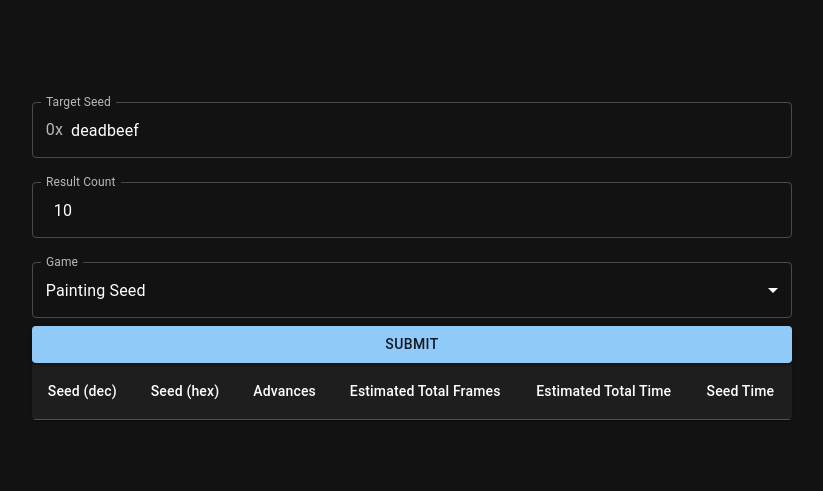
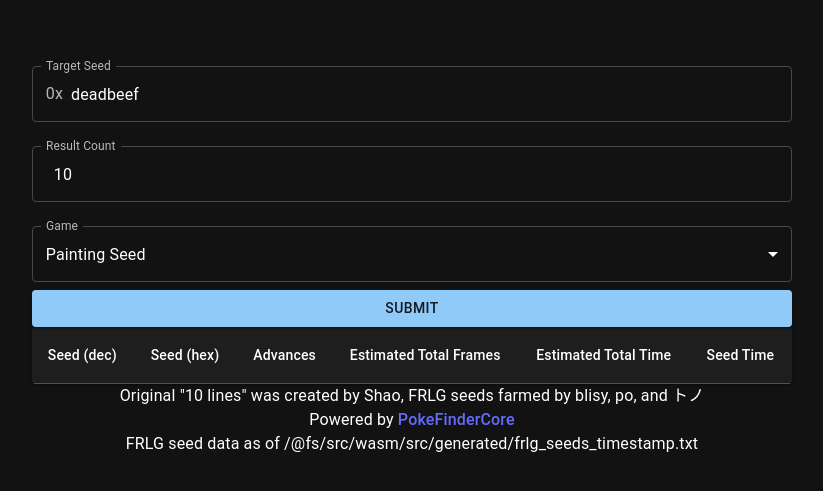
Before and after one commit to lincoln-lm/ten-lines, a React (Vite) app: page / in a window 1280 px wide. Shown: the part 147-638 px from the top of the page, without its empty margins (228-1051 px from the left). Built offline with nearby package versions, Linux system fonts and the light colour scheme.

Commit message:
credit footer w/ timestamp

```diff
--- a/src/components/TenLinesForm.tsx
+++ b/src/components/TenLinesForm.tsx
@@ -4,6 +4,7 @@ import { useState } from "react";
 import { Box, Button, MenuItem, TextField } from "@mui/material";
 
 import fetchTenLines from "../tenLines";
+import FrLgSeedsTimestamp from "../wasm/src/generated/frlg_seeds_timestamp.txt?raw";
 import FrEngSeedsUrl from "../wasm/src/generated/fr_eng.bin?url";
 import LgEngSeedsUrl from "../wasm/src/generated/lg_eng.bin?url";
 import FrJpn10SeedsUrl from "../wasm/src/generated/fr_jpn_1_0.bin?url";
@@ -159,6 +160,17 @@ export default function TenLinesForm() {
                 isFRLG={formData.game !== "painting"}
                 gameConsole={formData.gameConsole}
             />
+            <footer>
+                Original "10 lines" was created by Shao, FRLG seeds farmed by
+                blisy, po, and トノ
+                <br />
+                Powered by{" "}
+                <a href="https://github.com/Admiral-Fish/PokeFinder">
+                    PokeFinderCore
+                </a>
+                <br />
+                FRLG seed data as of {FrLgSeedsTimestamp}
+            </footer>
         </Box>
     );
 }
```
Also changed, not shown: 1 other file (tests, documents, lock files or other folders).
